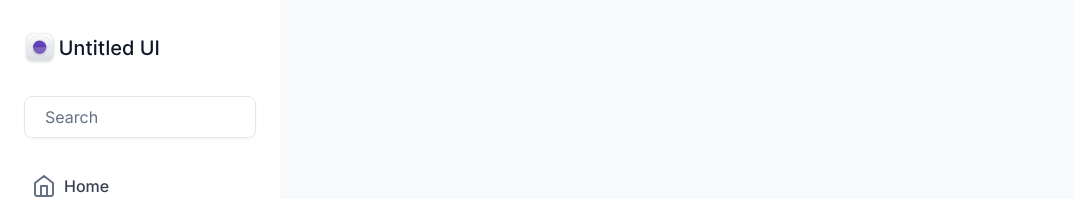
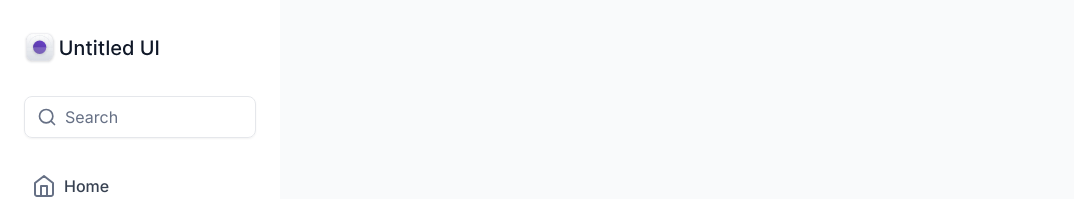
Before and after one commit to ayotunde-codes/vencru-test, a Next.js app: page / in a window 1280 px wide. Shown: the top 199 px of the page, without its empty margins (0-1074 px from the left). Built offline with nearby package versions, Linux system fonts and the light colour scheme.

Commit message:
chore: fix search icon

```diff
--- a/app/components/SideBar.tsx
+++ b/app/components/SideBar.tsx
@@ -37,7 +37,7 @@ const SideBar = () => {
       <nav className="nav-scroll flex flex-col w-full max-h-[86vh] px-6 pb-8 gap-7 ">
         <div className="flex items-center px-3 py-2 border rounded-lg shadow-sm ">
           {/* search 🔎🔎 */}
-          <div className="relative w-5 h-5 ">
+          <div className="relative w-5 h-5 min-w-[1.25rem] min-h-[1.25rem]  ">
             <Image
               src="/assets/icons/search.svg"
               alt="search"
```
